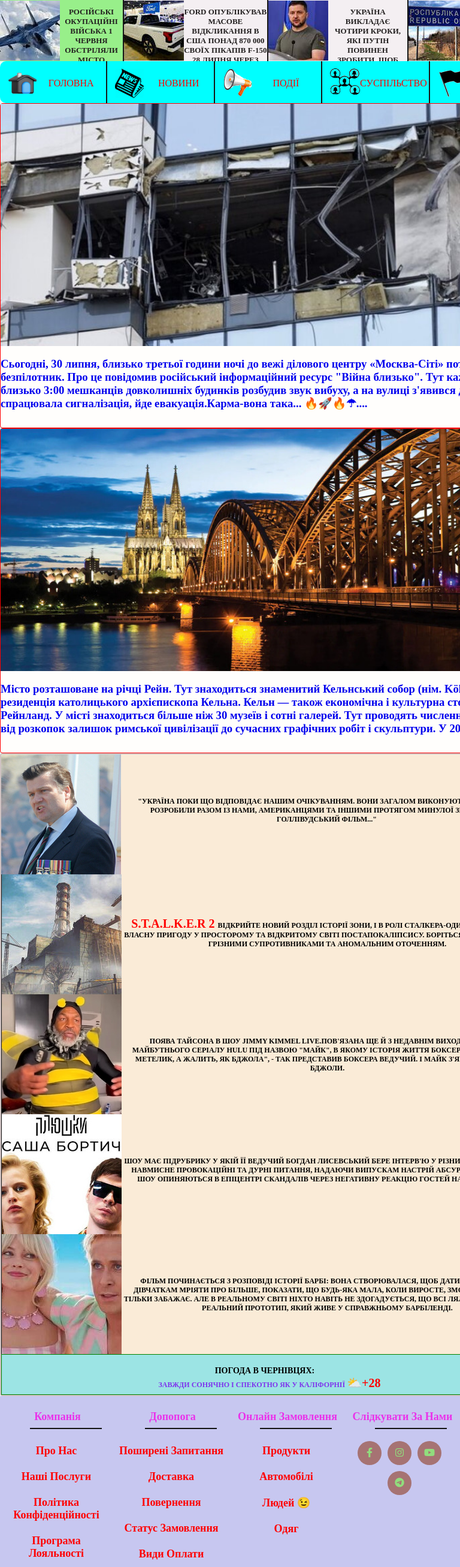
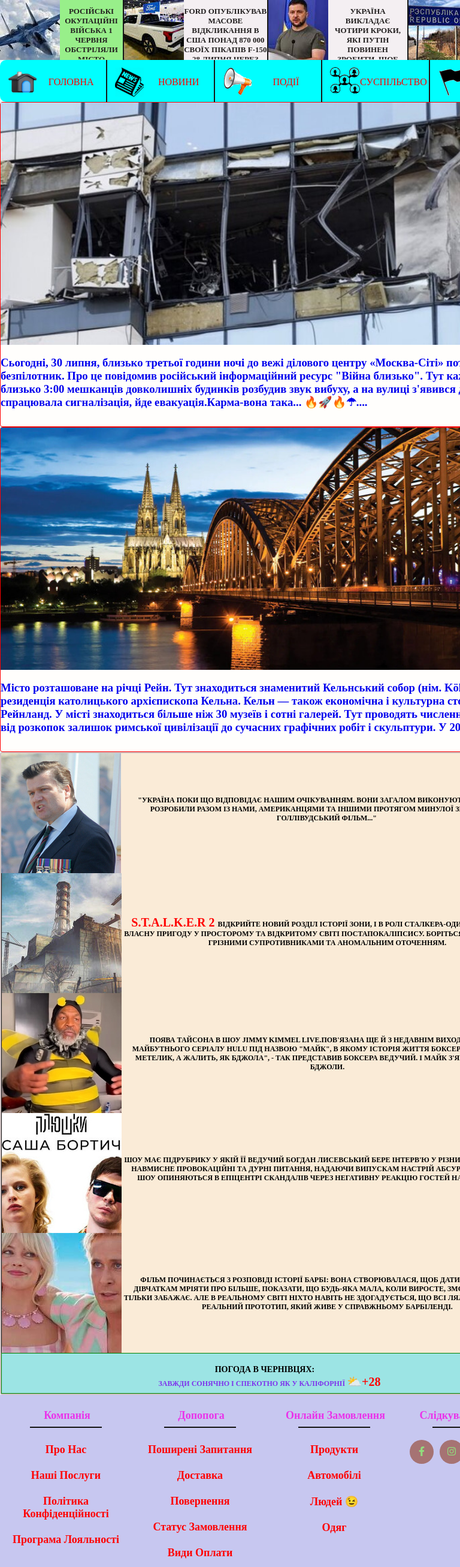
Before and after one commit to pratsya/react, a React (Create React App) app: page / in a window 768 px wide. Shown: the top 2613 px of the page at 60% size. Built offline with nearby package versions, Linux system fonts and the light colour scheme.

Commit message:
Initial commit

```diff
--- a/src/beforeHeader.css
+++ b/src/beforeHeader.css
@@ -53,26 +53,6 @@
   align-items: center;
 }
 
-@media (max-width: 896px) {
-  .first {
-    max-width: 896px;
-  }
-  .first > ul {
-    margin: 0 auto;
-    display: flex;
-    width: 894px;
-  }
-  .first a {
-    cursor: pointer;
-    text-decoration: none;
-    font-size: 8px;
-    display: block;
-    height: 90px;
-    overflow: hidden;
-    padding: 12px 0 0 0;
-    font-size: 13px;
-  }
-}
 
 @media (max-width: 414px) {
   .first {
@@ -89,6 +69,29 @@
     display: block;
     height: 90px;
     overflow: hidden;
+    padding: 0 0;
+    display: block;
+    font-size: 11px;
 
   }
 }
+@media (min-width: 415px) and (max-width: 896px) {
+  .first {
+    max-width: 896px;
+  }
+  .first > ul {
+    margin: 0 auto;
+    display: flex;
+    width: 894px;
+  }
+  .first a {
+    cursor: pointer;
+    text-decoration: none;
+
+    display: block;
+    height: 88px;
+    overflow: hidden;
+    padding: 10px 0 0 0;
+    font-size: 13px;
+  }
+}
--- a/src/footer.css
+++ b/src/footer.css
@@ -103,7 +103,11 @@
     display: block;
   }
 }
+
 @media (min-width: 415px) and (max-width: 896px) {
+  .footer,.container {
+    width: 896px;
+  }
   .footer-col > h4::before {
     left: 50px;
   }
```
